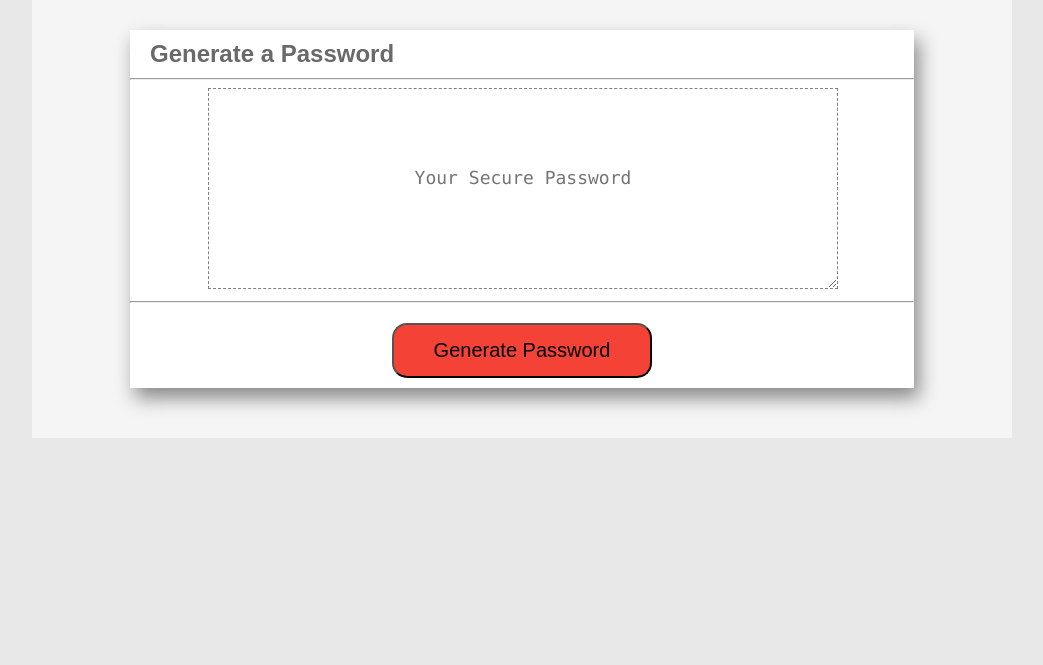
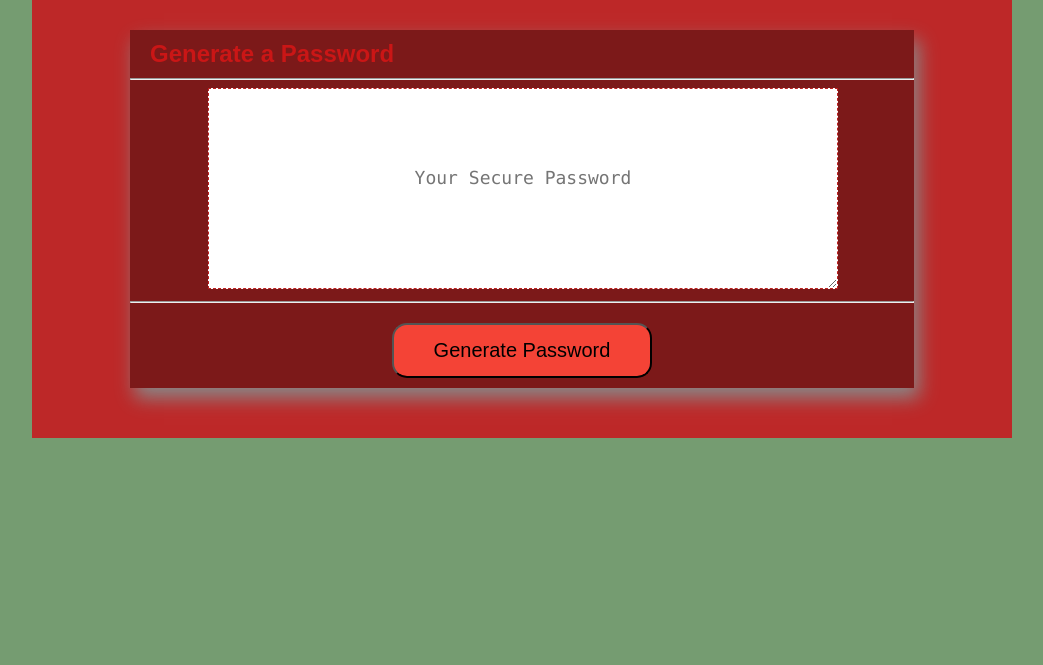
Before and after one commit to Pharos19/03-challenge-JavaScript, a plain HTML site: page Develop/index.html in a window 1280 px wide. Shown: the part 135-800 px from the top of the page, without its empty margins (160-1203 px from the left). Drawn offline with Linux system fonts and the light colour scheme; files that its build step writes are made by us from their sources.

Commit message:
adding color

```diff
--- a/Develop/style.css
+++ b/Develop/style.css
@@ -1,12 +1,12 @@
 body {
-  background-color: #E8E8E8;
+  background-color: #759c71;
   margin: 0 auto;
   font-family: 'Arial', 'Helvetica Neue', Helvetica, sans-serif;
-  color: #696969;
+  color: #ca1616;
 }
 /* wrapper div */
 #wrapper {
-  background-color: #F5F5F5;
+  background-color: #bd2828;
   margin-left: 15%;
   padding-bottom: 50px;
   padding-top: 30px;
@@ -17,7 +17,7 @@ body {
 #content {
   margin-left: 10%;
   margin-right: 10%;
-  background-color: #FFFFFF;
+  background-color: #7c1919;
   box-shadow: 5px 10px 18px #888888;
 
 }
@@ -40,14 +40,14 @@ h2 {
 }
 textarea {
   padding: 10%;
-  border: dashed 1px gray;
+  border: dashed 1px rgb(189, 32, 32);
   margin-left: 10%;
   padding-left: 15%;
   padding-right: 15%;
   width: 50%;
   font-family: "Lucida Console", Monaco, monospace;
   text-align: center;
-  color: #696969;
+  color: #941a1a;
   font-size: 18px;
 }
 #btn {
@@ -59,7 +59,7 @@ textarea {
 
 }
 #btn :hover {
-  background-color: #FFFFFF33;
+  background-color: #d4212133;
 }
 /* generate button */
 #generate {
```
